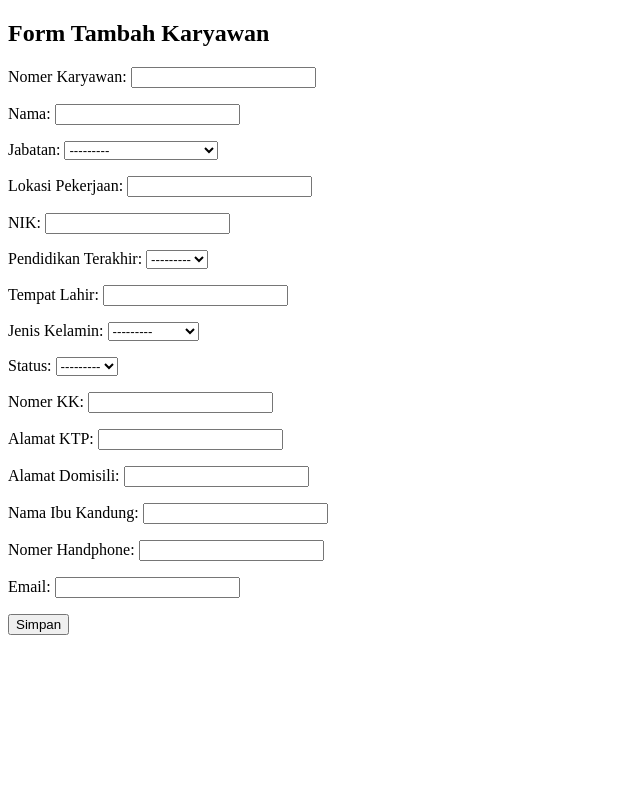
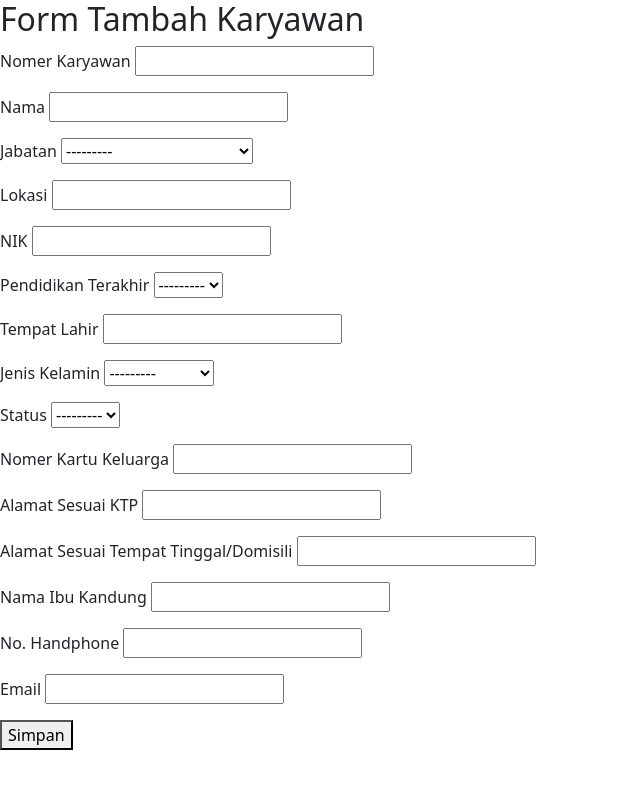
Before and after one commit to kezenu/Database_Karyawan, a Django app: page /tambah/ in a window 1280 px wide. Shown: the whole page, without its empty margins (0-640 px from the left). Run offline with Django 5.2, Linux system fonts and the light colour scheme.

Commit message:
Revision /tambah

```diff
--- a/karyawan_web/karyawan/form.py
+++ b/karyawan_web/karyawan/form.py
@@ -18,7 +18,12 @@
             "nomor_kk",
             "alamat_ktp",
             "alamat_tinggal",
-            "ibu_kandung",
+            "ibu",
             "nohp",
             "email",
         ]
+
+        def __init__(self, *args, **kwargs):
+            super().__init__(*args, **kwargs)
+            for field in self.fields.values():
+                field.widget.attrs['class'] = 'form-control'
--- a/karyawan_web/karyawan/models.py
+++ b/karyawan_web/karyawan/models.py
@@ -39,18 +39,18 @@
         ("K/2", "K/2")
     ]
 
-    id = models.CharField("Nomer Karyawan", max_length=11, unique=True, primary_key=True)
-    nama = models.CharField("Nama", max_length=100)
-    jabatan = models.CharField("Jabatan", max_length=20, choices=pilihan_jabatan)
-    lokasi = models.CharField("Lokasi Pekerjaan", max_length=40)
-    nik = models.CharField("NIK", max_length=16, unique=True)
-    pendidikan = models.CharField("Pendidikan Terakhir", max_length=100, choices=pilihan_pendidikan)
-    tempat_lahir = models.CharField("Tempat Lahir", max_length=100)
-    kelamin = models.CharField("Jenis Kelamin", max_length=15, choices=pilihan_jk)
-    status = models.CharField("Status", max_length=5, choices=pilihan_status)
-    nomor_kk = models.CharField("Nomer KK", max_length=16)
-    alamat_ktp = models.CharField("Alamat KTP", max_length=100)
-    alamat_tinggal = models.CharField("Alamat Domisili", max_length=100)
-    ibu_kandung = models.CharField("Nama Ibu Kandung", max_length=40)
-    nohp = models.CharField("Nomer Handphone", max_length=13)
-    email = models.EmailField("Email", unique=True)
+    id = models.CharField(max_length=11, unique=True, primary_key=True)
+    nama = models.CharField(max_length=100)
+    jabatan = models.CharField(max_length=20, choices=pilihan_jabatan)
+    lokasi = models.CharField(max_length=40)
+    nik = models.CharField(max_length=16, unique=True)
+    pendidikan = models.CharField(max_length=100, choices=pilihan_pendidikan)
+    tempat_lahir = models.CharField(max_length=100)
+    kelamin = models.CharField(max_length=15, choices=pilihan_jk)
+    status = models.CharField(max_length=5, choices=pilihan_status)
+    nomor_kk = models.CharField(max_length=16)
+    alamat_ktp = models.CharField(max_length=100)
+    alamat_tinggal = models.CharField(max_length=100)
+    ibu = models.CharField(max_length=40)
+    nohp = models.CharField(max_length=13)
+    email = models.EmailField(unique=True)
--- a/karyawan_web/karyawan/templates/tambah_karyawan.html
+++ b/karyawan_web/karyawan/templates/tambah_karyawan.html
@@ -3,13 +3,74 @@
 <head>
     <meta charset="UTF-8">
     <meta name="viewport" content="width=device-width, initial-scale=1.0">
+    <link href="https://cdn.jsdelivr.net/npm/bootstrap@5.0.2/dist/css/bootstrap.min.css" rel="stylesheet" integrity="sha384-EVSTQN3/azprG1Anm3QDgpJLIm9Nao0Yz1ztcQTwFspd3yD65VohhpuuCOmLASjC" crossorigin="anonymous">
     <title>Tambah Karyawan</title>
 </head>
 <body>
     <h2>Form Tambah Karyawan</h2>
     <form method="POST">
         {% csrf_token %}
-        {{ form.as_p }}
+        <div class="mb-3">
+            <label for="{{ form.id.id_for_label }}">Nomer Karyawan</label>
+           {{ form.id }}
+        </div>
+        <div class="mb-3">
+            <label for="{{ form.nama.id_for_label }}">Nama</label>
+            {{ form.nama }}
+        </div>
+        <div class="mb-3">
+            <label for="{{ form.jabatan.id_for_label }}">Jabatan</label>
+            {{ form.jabatan }}
+        </div>
+        <div class="mb-3">
+            <label for="{{ form.lokasi.id_for_label }}">Lokasi</label>
+            {{ form.lokasi }}
+        </div>
+        <div class="mb-3">
+            <label for="{{ form.nik.id_for_label }}">NIK</label>
+            {{ form.nik }}
+        </div>
+        <div class="mb-3">
+            <label for="{{ form.pendidikan.id_for_label }}">Pendidikan Terakhir</label>
+            {{ form.pendidikan }}
+        </div>
+        <div class="mb-3">
+            <label for="{{ form.tempat_lahir.id_for_label }}">Tempat Lahir</label>
+            {{ form.tempat_lahir }}
+        </div>
+        <div class="mb-3">
+            <label for="{{ form.kelamin.id_for_label }}"> Jenis Kelamin</label>
+            {{ form.kelamin }}
+        </div>
+        <div class="mb-3">
+            <label for="{{ form.status.id_for_label }}">Status</label>
+            {{ form.status }}
+        </div>
+        <div class="mb-3">
+            <label for="{{ form.nomor_kk.id_for_label }}">Nomer Kartu Keluarga</label>
+            {{ form.nomor_kk }}
+        </div>
+        <div class="mb-3">
+            <label for="{{ form.alamat_ktp.id_for_label }}">Alamat Sesuai KTP</label>
+            {{ form.alamat_ktp }}
+        </div>
+        <div class="mb-3">
+            <label for="{{ form.alamat_tinggal.id_for_label }}">Alamat Sesuai Tempat Tinggal/Domisili</label>
+            {{ form.alamat_tinggal }}
+        </div>
+        <div class="mb-3">
+            <label for="{{ form.ibu.id_for_label }}">Nama Ibu Kandung</label>
+            {{ form.ibu }}
+        </div>
+        <div class="mb-3">
+            <label for="{{ form.nohp.id_for_label }}">No. Handphone</label>
+            {{ form.nohp }}
+        </div>
+        <div class="mb-3">
+            <label for="{{ form.email.id_for_label }}">Email</label>
+            {{ form.email }}
+        </div>
+
         <button type="submit">Simpan</button>
     </form>
 </body>
```
Also changed, not shown: karyawan_web/db.sqlite3, karyawan_web/karyawan/migrations/0001_initial.py.
